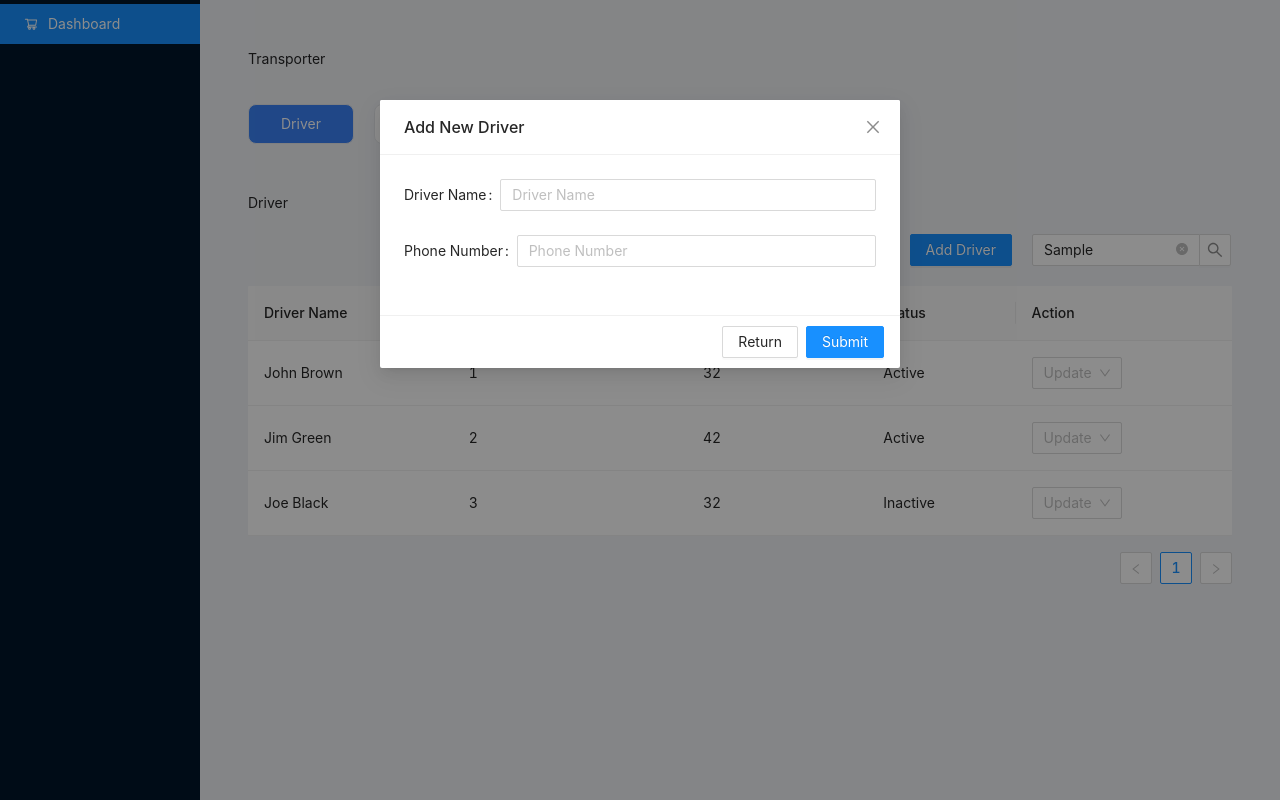
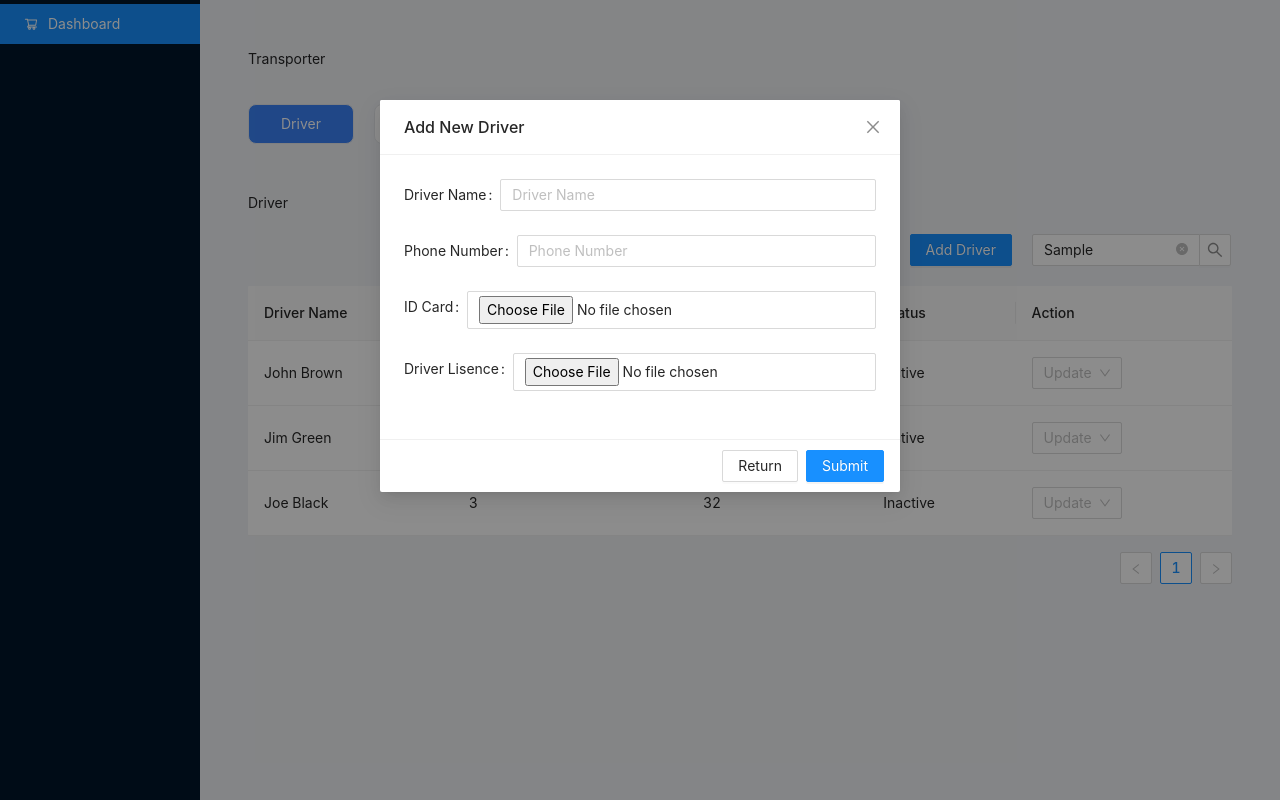
Before and after one commit to arkha98/team-7-kargo-fe, a React (Create React App) app: page /transporter in a window 1280 px wide. Both pictures are taken after typing "Sample" into the empty fields and a click on the button "Add Driver". Built offline with nearby package versions, Linux system fonts and the light colour scheme.

Commit message:
input file

```diff
--- a/src/pages/transporter/driver/index.js
+++ b/src/pages/transporter/driver/index.js
@@ -1,5 +1,5 @@
 import { Input, Table, Select, Button, Modal, Form } from "antd";
-import React, { useCallback, useState } from "react";
+import React, { useCallback, useEffect, useState } from "react";
 const { Option } = Select;
 const { Search } = Input;
 
@@ -103,13 +103,17 @@ export default function Driver() {
 
   // const getData = useCallback(async() => {
   //   try {
-  //     const res = await fetch('192.168.11.246:8080/driver/');
+  //     const res = await fetch('http://192.168.11.246:8080/driver');
   //     const data = await res.json();
   //     setDataDriver(data)
   //   } catch (error) {
   //     console.log(error)
   //   }
   // })
+
+  // useEffect(() => {
+  //   getData()
+  // }, [])
 
   // console.log(dataDriver)
 
@@ -171,6 +175,12 @@ export default function Driver() {
           <Form.Item label="Phone Number">
             <Input placeholder="Phone Number" />
           </Form.Item>
+          <Form.Item label="ID Card">
+            <Input type="file" placeholder="ID Card" />
+          </Form.Item>
+          <Form.Item label="Driver Lisence">
+            <Input type="file" placeholder="Driver Lisence" />
+          </Form.Item>
         </Form>
       </Modal>
     </div>
--- a/src/pages/transporter/trucks/index.js
+++ b/src/pages/transporter/trucks/index.js
@@ -168,6 +168,12 @@ export default function Trucks() {
           <Form.Item label="Production Year">
             <Input placeholder="Production Year" />
           </Form.Item>
+          <Form.Item label="STNK">
+            <Input type="file" placeholder="STNK" />
+          </Form.Item>
+          <Form.Item label="KIR">
+            <Input type="file" placeholder="KIR" />
+          </Form.Item>
           {/* <Form.Item {...buttonItemLayout}>
             <Button type="primary">Save Unit</Button>
           </Form.Item> */}
```
